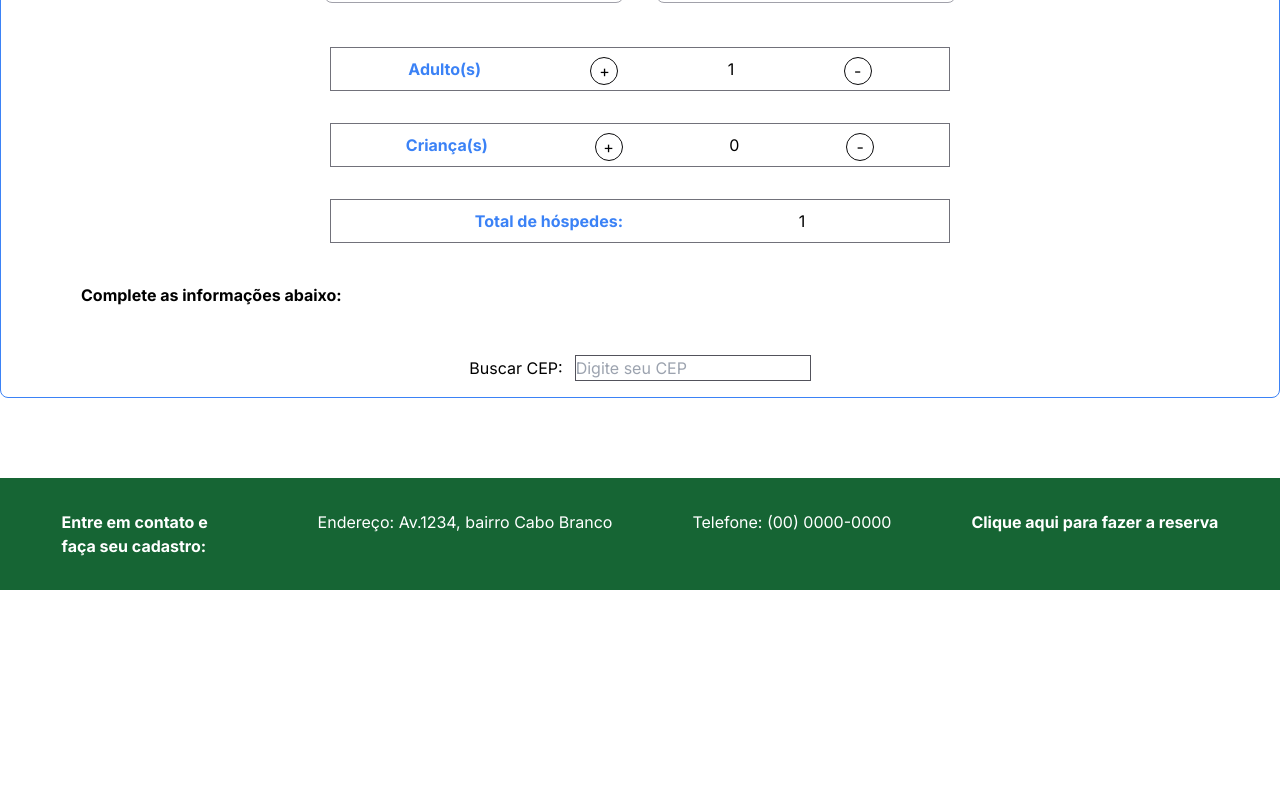
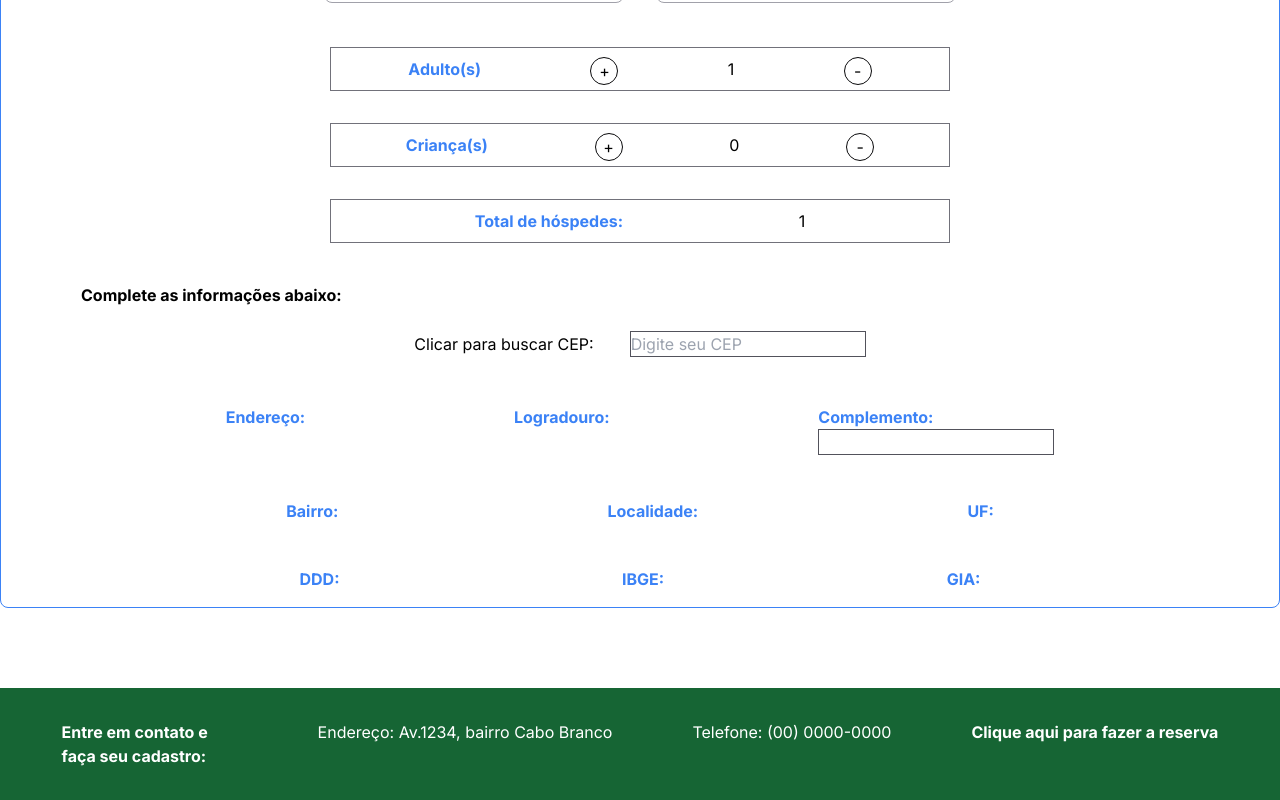
Before and after one commit to RRodrigoCordeiro/Pousad, a Next.js app: page /reserva in a window 1280 px wide. Shown: the part 1136-1936 px from the top of the page. Before the commit the page ends 1726 px from the top, so only its background shows below. Built offline with nearby package versions, Linux system fonts and the light colour scheme.

Commit message:
Refatoração da estrutura da API para solicitar entrada do usuário nas informações.

```diff
--- a/src/app/reserva/page.tsx
+++ b/src/app/reserva/page.tsx
@@ -30,7 +30,7 @@ export default function Reserva() {
   const [error, setError] = useState(null);
 
   const AdicionarAdulto = () => {
-    if(adulto < 4){
+    if (adulto < 4) {
       setAdulto(adulto + 1)
     } else {
       console.log("Erro: Não é possível ter mais que 4 adultos");
@@ -39,35 +39,32 @@ export default function Reserva() {
   };
 
   const RemoverAdulto = () => {
-    if(adulto > 0){
+    if (adulto > 0) {
       setAdulto(adulto - 1)
-    }else{
+    } else {
       console.log("Erro: Não é possível ter menos que 0 adultos.");
 
     }
   };
 
   const AdicionarCrianca = () => {
-    if(crianca < 4){
+    if (crianca < 4) {
       setCrianca(crianca + 1);
-    } else{
+    } else {
       console.log("Erro: Não é possível  ter mais que 4 crianças.");
     }
   };
 
   const RemoverCrianca = () => {
-   if(crianca <= 4 && crianca > 0){
+    if (crianca <= 4 && crianca > 0) {
       setCrianca(crianca - 1);
-   }else {
+    } else {
       console.log("Erro: Não é possível ter menos que 0 criança. ");
     }
   };
   useEffect(() => {
     setTotal(adulto + crianca);
   }, [adulto, crianca]);
-
-
-
 
   const buscarCep = () => {
 
@@ -86,6 +83,19 @@ export default function Reserva() {
 
   }
 
+  const handleChange = (event: React.ChangeEvent<HTMLInputElement>) => {
+    const name = event.target.name;
+    const value = event.target.value;
+
+    setEndereco(CopiaNovoEndereco => {
+      if (CopiaNovoEndereco) {
+        // { ...novoEndereco } cria uma cópia do estado anterior.
+        // [name]: value atualiza ou adiciona a chave especificada com o novo valor
+        return { ...CopiaNovoEndereco, [name]: value };
+      }
+      return null;
+    });
+  };
 
 
   return (
@@ -136,7 +146,7 @@ export default function Reserva() {
           <button onClick={RemoverCrianca} className="border border-zinc-950 rounded-full  h-7 w-7 mt-1 flex items-center justify-center">-</button>
         </fieldset>
         {
-          crianca >= 4 && <p  className="text-center mt-1 font-bold text-red-500">Atenção: 4 crinças é a capacidade máxima do quarto</p>
+          crianca >= 4 && <p className="text-center mt-1 font-bold text-red-500">Atenção: 4 crinças é a capacidade máxima do quarto</p>
         }
         {
           crianca < 0 && <p>Atenção: Não é possível ter menos que 0 criança</p>
@@ -146,8 +156,8 @@ export default function Reserva() {
           <p>{total}</p>
         </fieldset>
         <h3 className='font-bold mt-10 ml-16'>Complete as informações abaixo:</h3>
-        <div className='flex  justify-center mt-12 space-x-3 '>
-          <button onClick={buscarCep}>Buscar CEP:</button>
+        <div className='mt-6 mb-12 flex justify-center space-x-9'>
+          <button onClick={buscarCep}>Clicar para buscar CEP:</button>
           <input
             type="text"
             value={cep}
@@ -156,34 +166,56 @@ export default function Reserva() {
             className='border border-zinc-600 '
           />
         </div>
-
-        {
-          endereco && (
+        {error && <p className='text-red-600 text-center font-bold'>{error}</p>}
+        <div className='flex flex-row justify-evenly mt-11'>
           <div>
-              <div className='flex flex-row justify-center mt-12 space-x-20'>
-                <p className='border border-zinc-950 w-60 h-10 text-center '><span className='font-bold'>CEP digitado:</span> {endereco.cep}</p>
-                <p  className='border border-zinc-950 w-60 h-10 text-center'>Logradouro: {endereco.logradouro}</p>
-                <p  className='border border-zinc-950 w-60 h-10 text-center '>Complemento: {endereco.complemento}</p>
-                <p  className='border border-zinc-950 w-60 h-10 text-center '>Bairro: {endereco.bairro}</p>
+            <p className="font-bold text-blue-500">Endereço:</p>
+            <span>{endereco?.cep}</span>
           </div>
           <div>
-                <p>Localidade: {endereco.localidade}</p>
-                <p>UF: {endereco.uf}</p>
-                <p>DDD: {endereco.ddd}</p>
-                <p>IBGE: {endereco.ibge}</p>
+            <p className="font-bold text-blue-500">Logradouro:</p>
+            <span>{endereco?.logradouro} </span>
           </div>
           <div>
-                <p>GIA: {endereco.gia}</p>
-                <p>SIAFI: {endereco.siafi}</p>
+            <p className="font-bold text-blue-500">Complemento:</p>
+            <input
+              type="text"
+              name="complemento"
+              value={endereco?.complemento}
+              onChange={handleChange}
+              className='border border-zinc-600'
+            />
           </div>
-
         </div>
-
-          )
-        }
-        {error && <p>{error}</p> }
+        <div className='flex flex-row justify-evenly mt-11'>
+          <div>
+            <p className="font-bold text-blue-500">Bairro:</p>
+            <span>{endereco?.bairro}</span>
+          </div>
+          <div>
+            <p className="font-bold text-blue-500">Localidade: </p>
+            <span>{endereco?.localidade}</span>
+          </div>
+          <div>
+            <p className="font-bold text-blue-500">UF: </p>
+            <span>{endereco?.uf}</span>
+          </div>
+        </div>
+        <div className='flex flex-row justify-evenly mt-11'>
+          <div>
+            <p className="font-bold text-blue-500">DDD:</p>
+            <span>{endereco?.ddd}</span>
+          </div>
+          <div>
+            <p className="font-bold text-blue-500">IBGE:</p>
+            <span>{endereco?.ibge}</span>
+          </div>
+          <div>
+            <p  className="font-bold text-blue-500">GIA:</p>
+            <span> {endereco?.gia}</span>
+          </div>
+        </div>
       </fieldset>
-
       <Rodape />
     </>
   );
```
Lines whose indentation alone changed are shown as unchanged.
